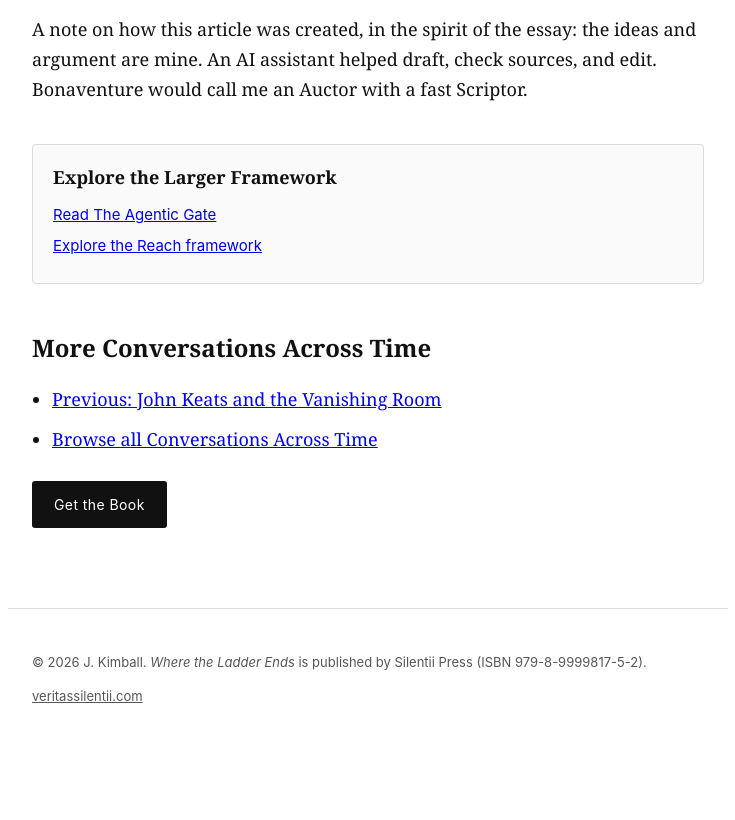
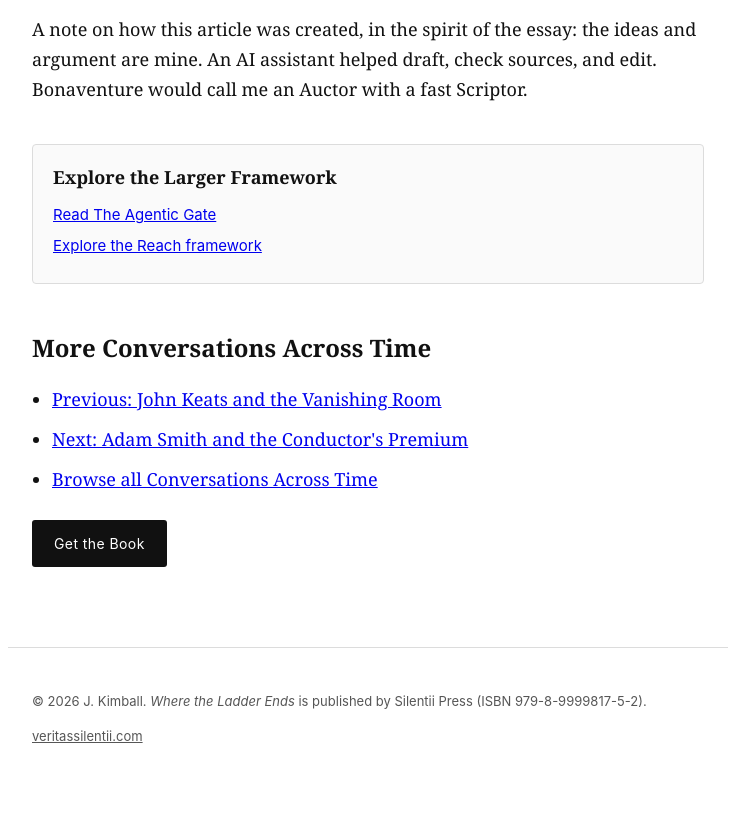
Before and after one commit to JimJohnsonnyc/veritassilentii-read, a plain HTML site: page conversations-across-time/friar-bonaventure-and-the-contributors-to-a-written-book.html in a window 1280 px wide. Shown: the part 10335-11155 px from the top of the page, without its empty margins (272-1007 px from the left). Before the commit the page ends 11115 px from the top, so only its background shows below. Drawn offline with Linux system fonts and the light colour scheme.

Commit message:
Update friar-bonaventure-and-the-contributors-to-a-written-book.html

```diff
--- a/conversations-across-time/friar-bonaventure-and-the-contributors-to-a-written-book.html
+++ b/conversations-across-time/friar-bonaventure-and-the-contributors-to-a-written-book.html
@@ -287,6 +287,7 @@
   <h2>More Conversations Across Time</h2>
   <ul class="outline-list">
     <li><a href="/conversations-across-time/john-keats-and-the-vanishing-room.html">Previous: John Keats and the Vanishing Room</a></li>
+    <li><a href="/conversations-across-time/adam-smith-and-the-conductors-premium.html">Next: Adam Smith and the Conductor's Premium</a></li>
     <li><a href="/conversations-across-time/index.html">Browse all Conversations Across Time</a></li>
   </ul>
   <a class="cta" href="https://veritassilentii.com/books/where-the-ladder-ends/662de50d-953e-4043-b437-77bf0db50591" target="_blank" rel="noopener">Get the Book</a>
```
